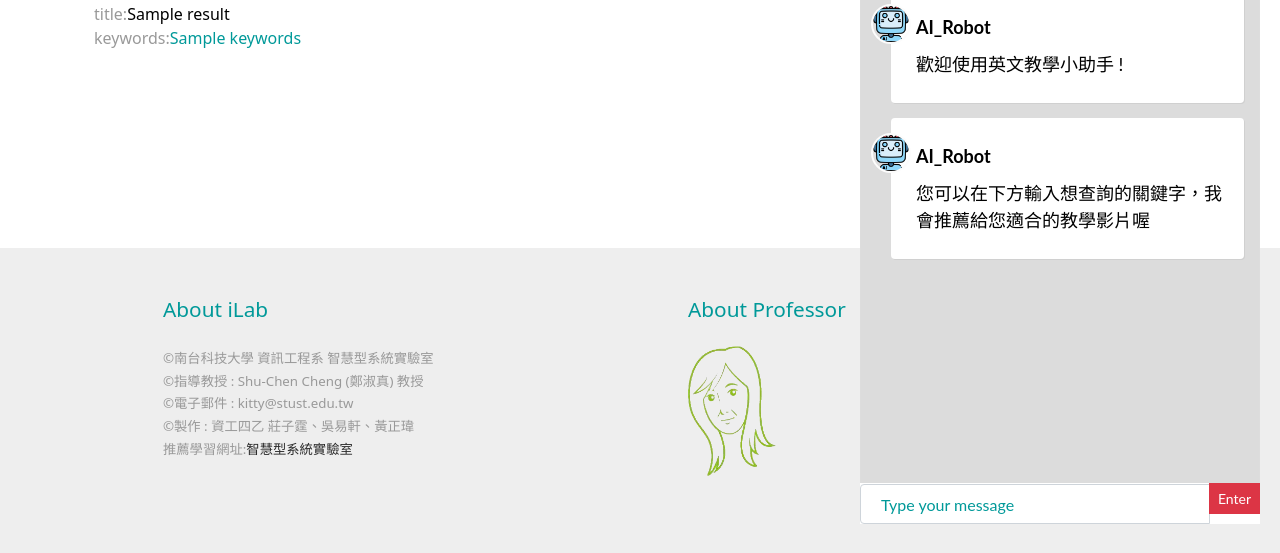
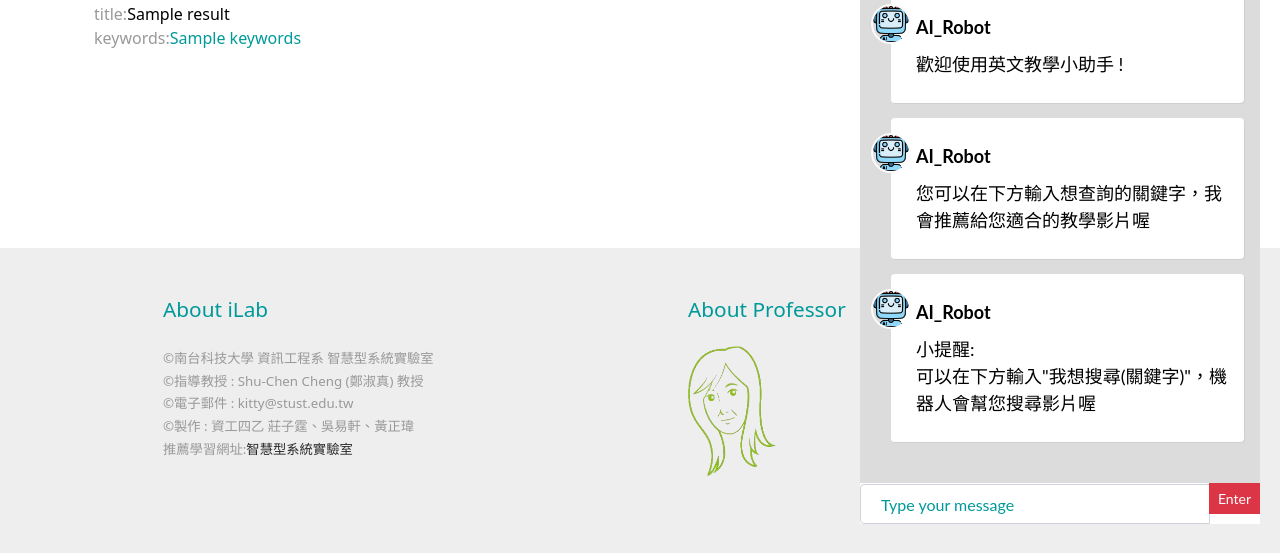
Before and after one commit to Night2155/Web, a Flask app: template templates/All_Video_Page.html in a window 1280 px wide. Shown: the part 876-1429 px from the top of the page. Run offline with Flask 2, Linux system fonts and the light colour scheme; the template is opened without the code that fills it: most values are stand-ins (such as "Sample title", 1, 10 or a date in 2020); some libraries are stand-ins or nearby versions.

Commit message:
Bug fix and final check done !

```diff
--- a/Server.py
+++ b/Server.py
@@ -172,10 +172,10 @@ def robot_response():
                 break
             else:
                 response = mybot.respond("對話未進入辭庫")
-    # if user_text[0:4] == "我想搜尋":
-    #     response = response.replace(" ", "")
-    #     response = mybot.respond(user_text)
-
+        if user_text[0:4] == "我想搜尋":
+            response = mybot.respond(user_text)
+            print("機器人回應:" + response)
+            response = response.replace(" ", "")
     return response
 
 @app.route("/robot2", methods=['GET', 'POST'])
--- a/templates/All_Video_Page.html
+++ b/templates/All_Video_Page.html
@@ -153,7 +153,7 @@
         <div class="ul_section_full">
           <ul class="ul_msg">
             <li><strong>AI_Robot</strong></li>
-            <li id="robot_respones">歡迎使用英文教學小助手 !</li>
+            <li>歡迎使用英文教學小助手 !</li>
           </ul>
         </div>
       </div>
@@ -162,7 +162,16 @@
         <div class="ul_section_full">
           <ul class="ul_msg">
             <li><strong>AI_Robot</strong></li>
-            <li id="robot_respones">您可以在下方輸入想查詢的關鍵字，我會推薦給您適合的教學影片喔</li>
+            <li>您可以在下方輸入想查詢的關鍵字，我會推薦給您適合的教學影片喔</li>
+          </ul>
+        </div>
+      </div>
+      <div class="chatbox__body__message chatbox__body__message--left">
+        <img src="/static/img/ai.png" alt="Picture" />
+        <div class="ul_section_full">
+          <ul class="ul_msg">
+            <li><strong>AI_Robot</strong></li>
+            <li>小提醒: <br>可以在下方輸入"我想搜尋(關鍵字)"，機器人會幫您搜尋影片喔</li>
           </ul>
         </div>
       </div>
```
Also changed, not shown: 2 other files.
